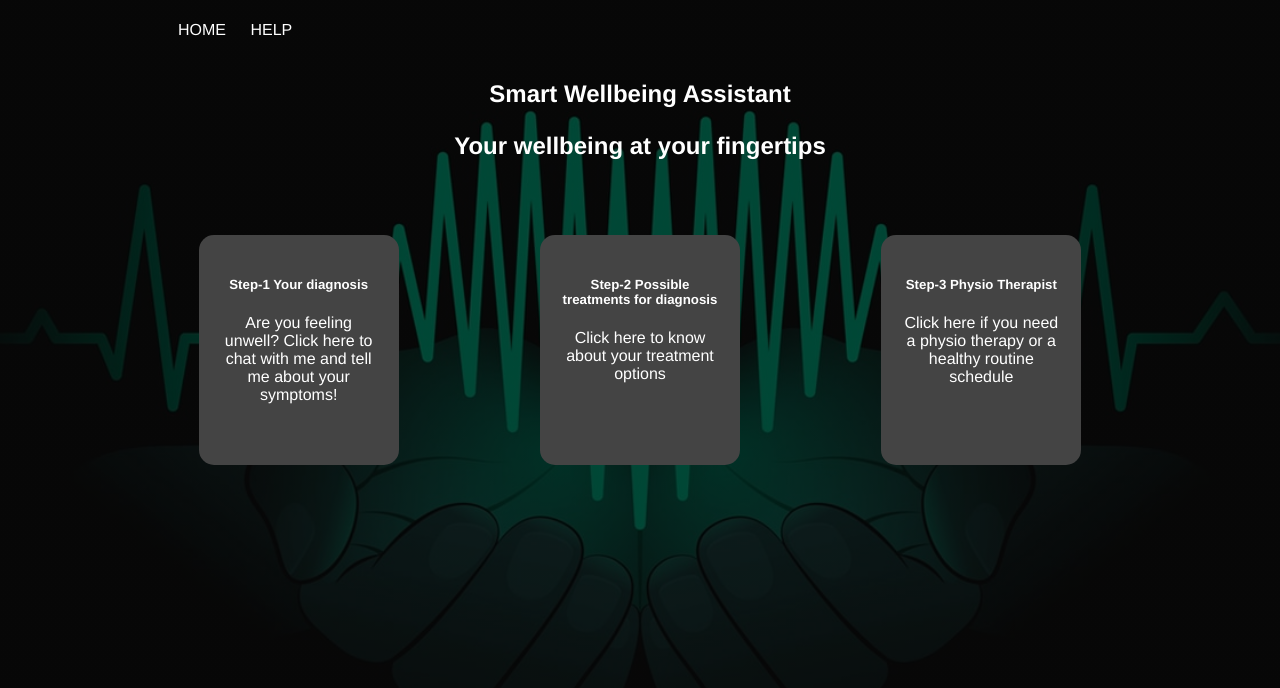
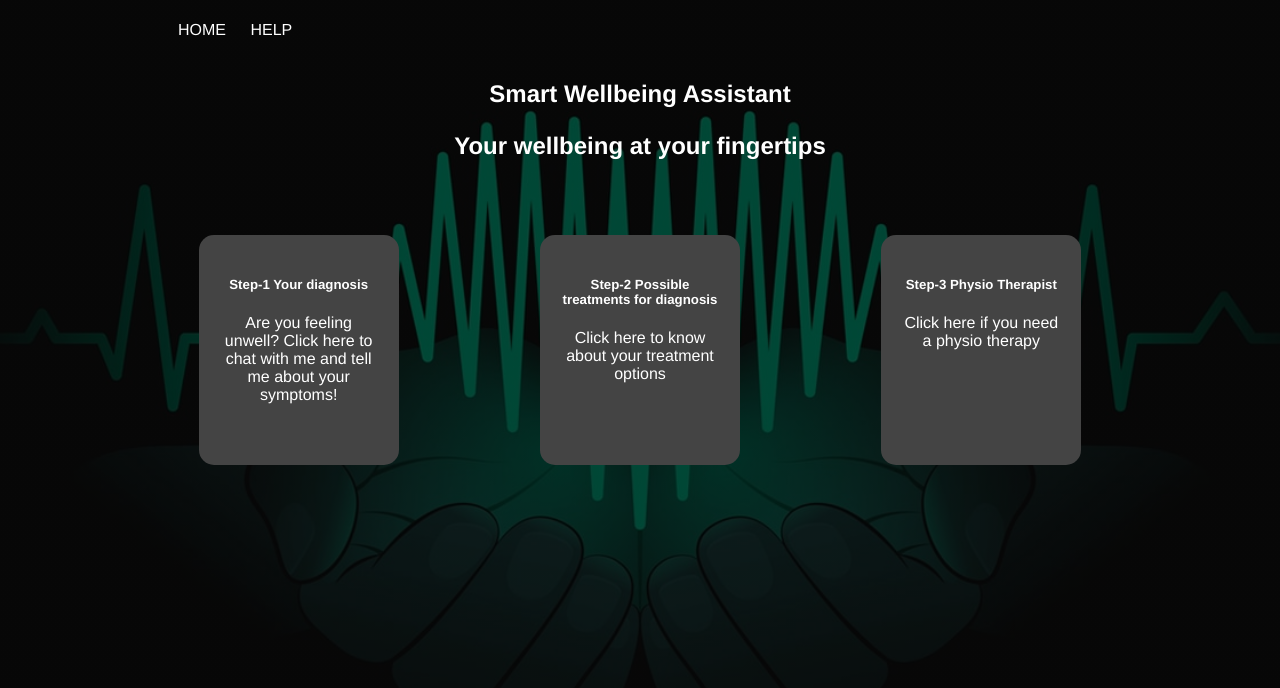
Before and after one commit to OnlyDot0o0/CO3104-Project, a plain HTML site: page index.html in a window 1280 px wide. Drawn offline with Linux system fonts and the light colour scheme.

Commit message:
Update index.html

```diff
--- a/index.html
+++ b/index.html
@@ -37,7 +37,7 @@
             <div class="card">
                 <a href="bot3.html">
                     <h5>Step-3 Physio Therapist</h5>
-                    <p>Click here if you need a physio therapy or a healthy routine schedule</p>
+                    <p>Click here if you need a physio therapy</p>
                 </a>
             </div>
         </section>
```
